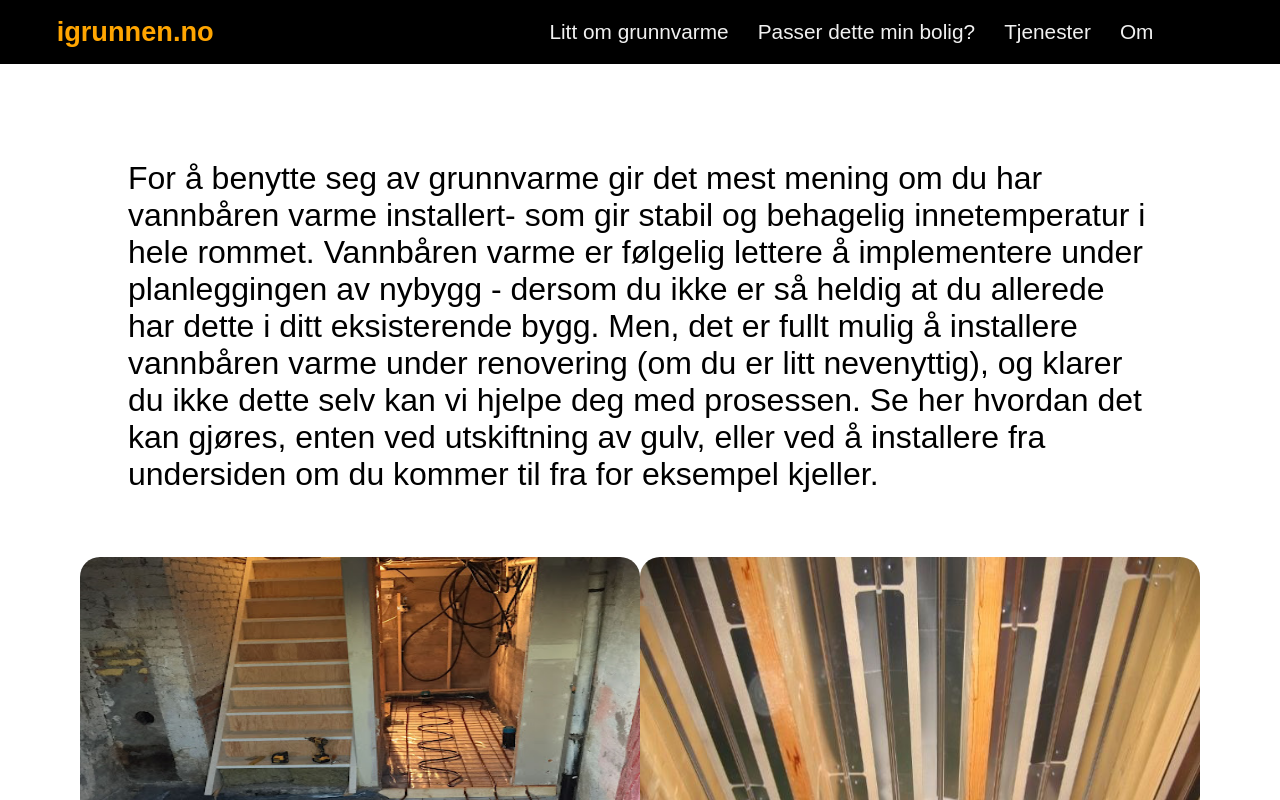
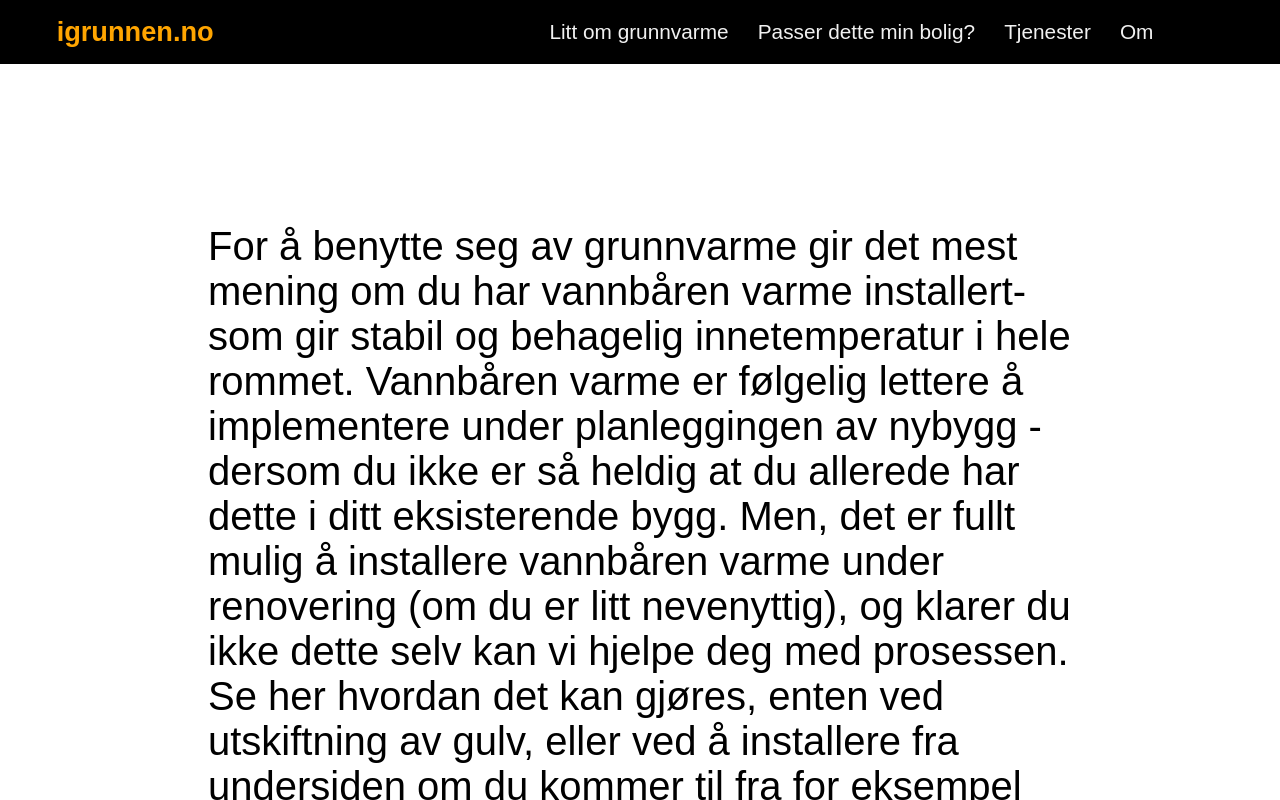
Before and after one commit to joar1/igrunn, a React (Create React App) app: page /tilgjenglig in a window 1280 px wide. Shown: the top 800 px of the page. Built offline with nearby package versions, Linux system fonts and the light colour scheme.

Commit message:
availability

```diff
--- a/src/pages/Availability.jsx
+++ b/src/pages/Availability.jsx
@@ -62,8 +62,9 @@ const AvailabilityContainer = styled.div`
 
 const StyledParagraph = styled.p`
 	text-align: left;
-	margin: 3em auto 2em auto;
-	font-size: 2em;
+	margin: 2em auto 2em auto;
+	font-size: 2.5em;
+	padding: 2em;
 `;
 
 const ImageContainer = styled.div`
```
Also changed, not shown: 7 other files (tests, documents, lock files or other folders).
